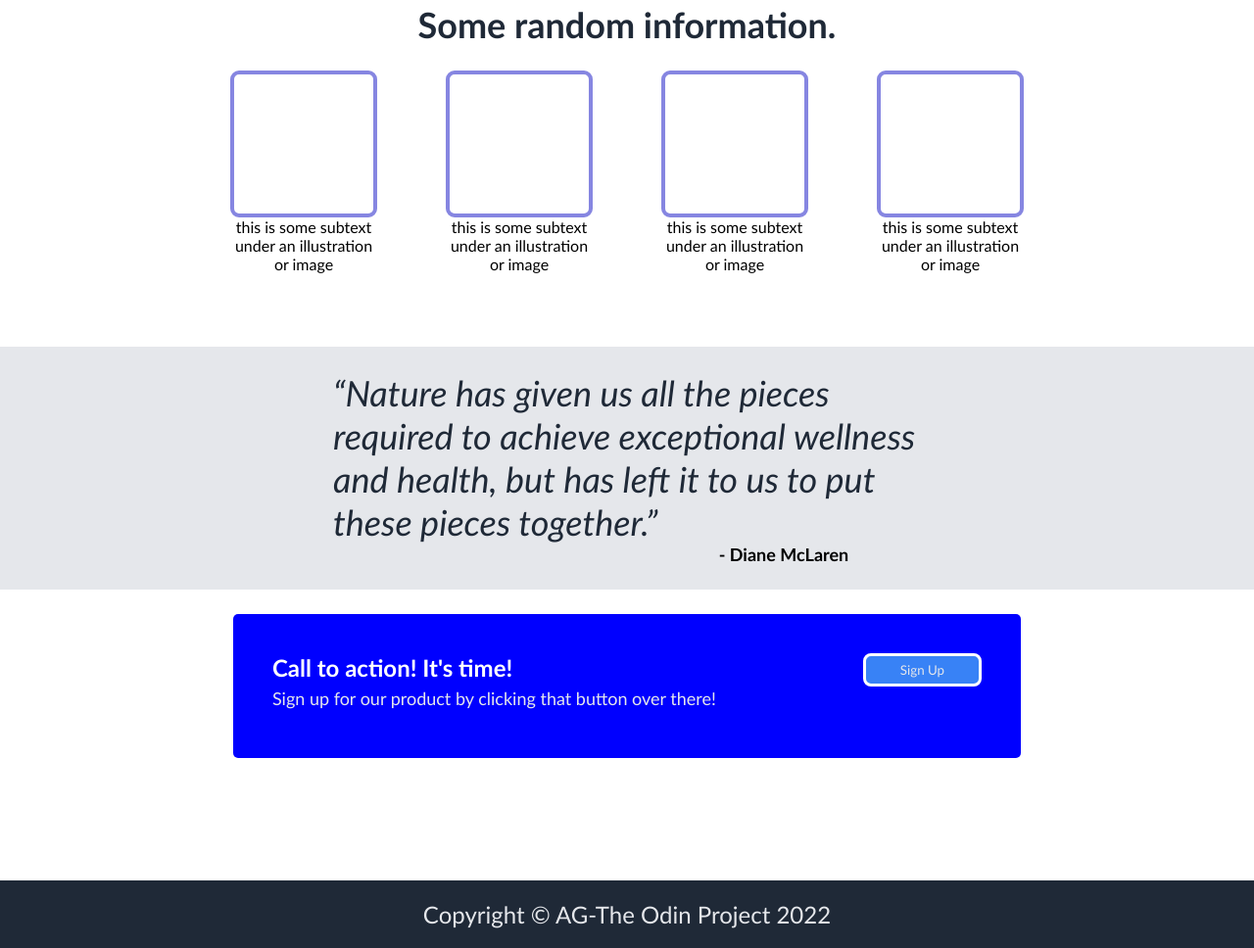
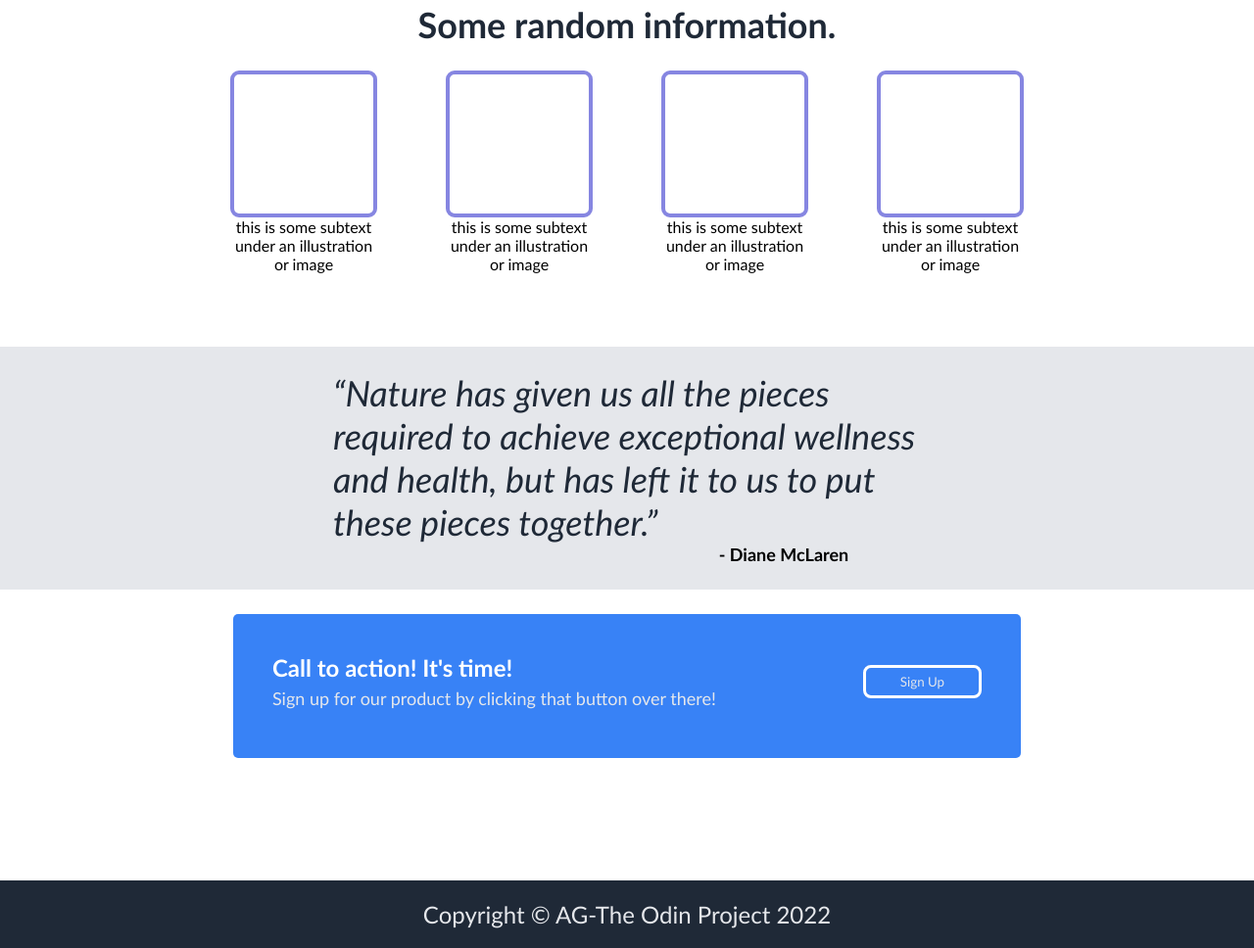
Before and after one commit to AlexandreGuenot/Odin_Landing_Page, a plain HTML site: page index.html in a window 1280 px wide. Shown: the part 449-1417 px from the top of the page at 98% size. Drawn offline with Linux system fonts and the light colour scheme.

Commit message:
Finished project

```diff
--- a/styles.css
+++ b/styles.css
@@ -113,7 +113,7 @@ main .quote{
 }
 .call-to-action .container{
   display:flex;
-  background-color:blue;
+  background-color:#3882f6;
   border-radius:5px;
   gap: 150px;
   padding:40px;
@@ -130,12 +130,15 @@ main .quote{
     margin-bottom: 10px;
 }
 .call-to-action button{
+    align-items: center;
     color: white;
     background-color: #3882f6;
     padding: 6px 35px;
     border:3px solid white;
     border-radius: 8px;
+    margin-top: 10%;
 }
+
 footer{
     background-color: #1f2937;
     display: flex;
```
